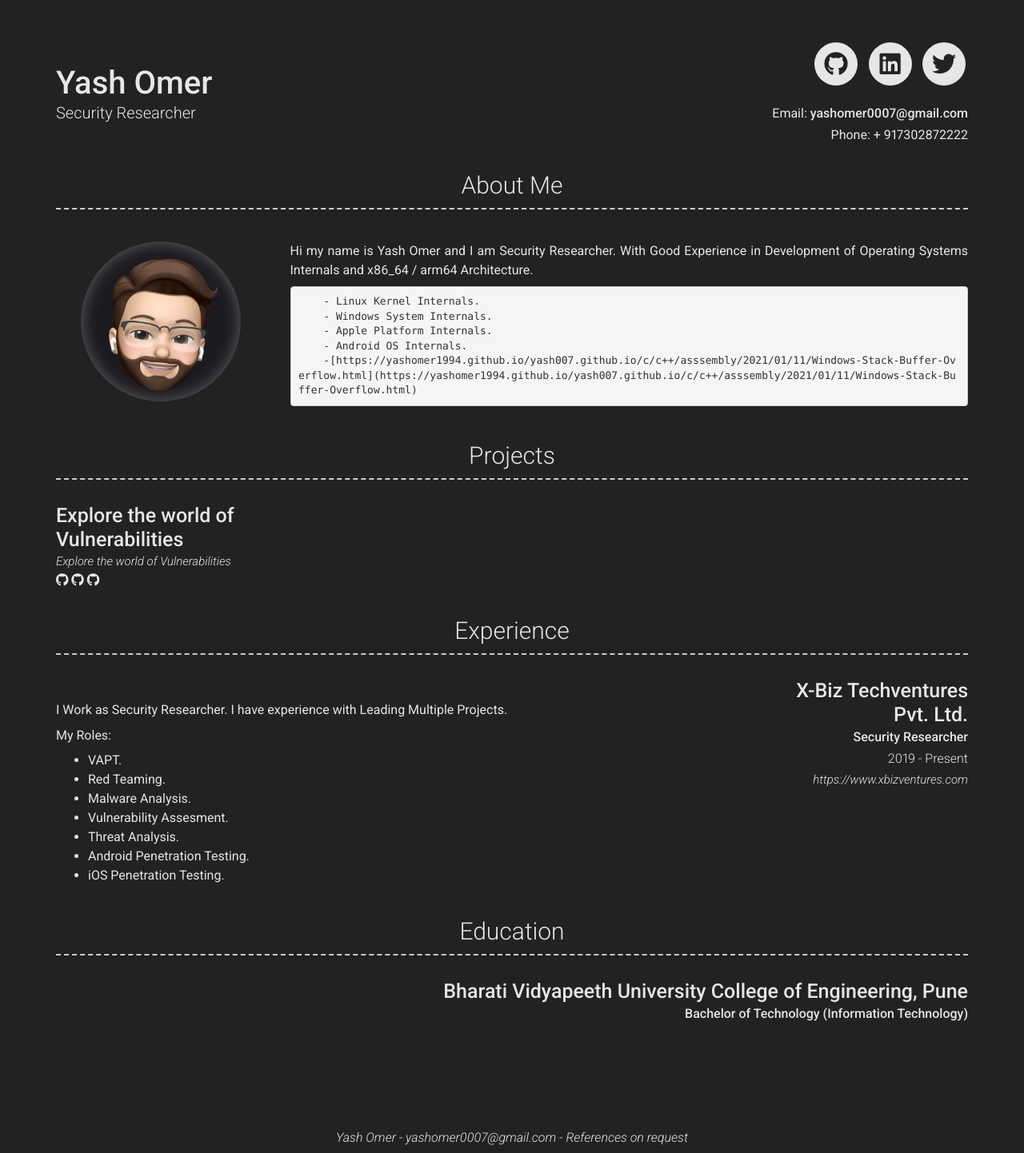
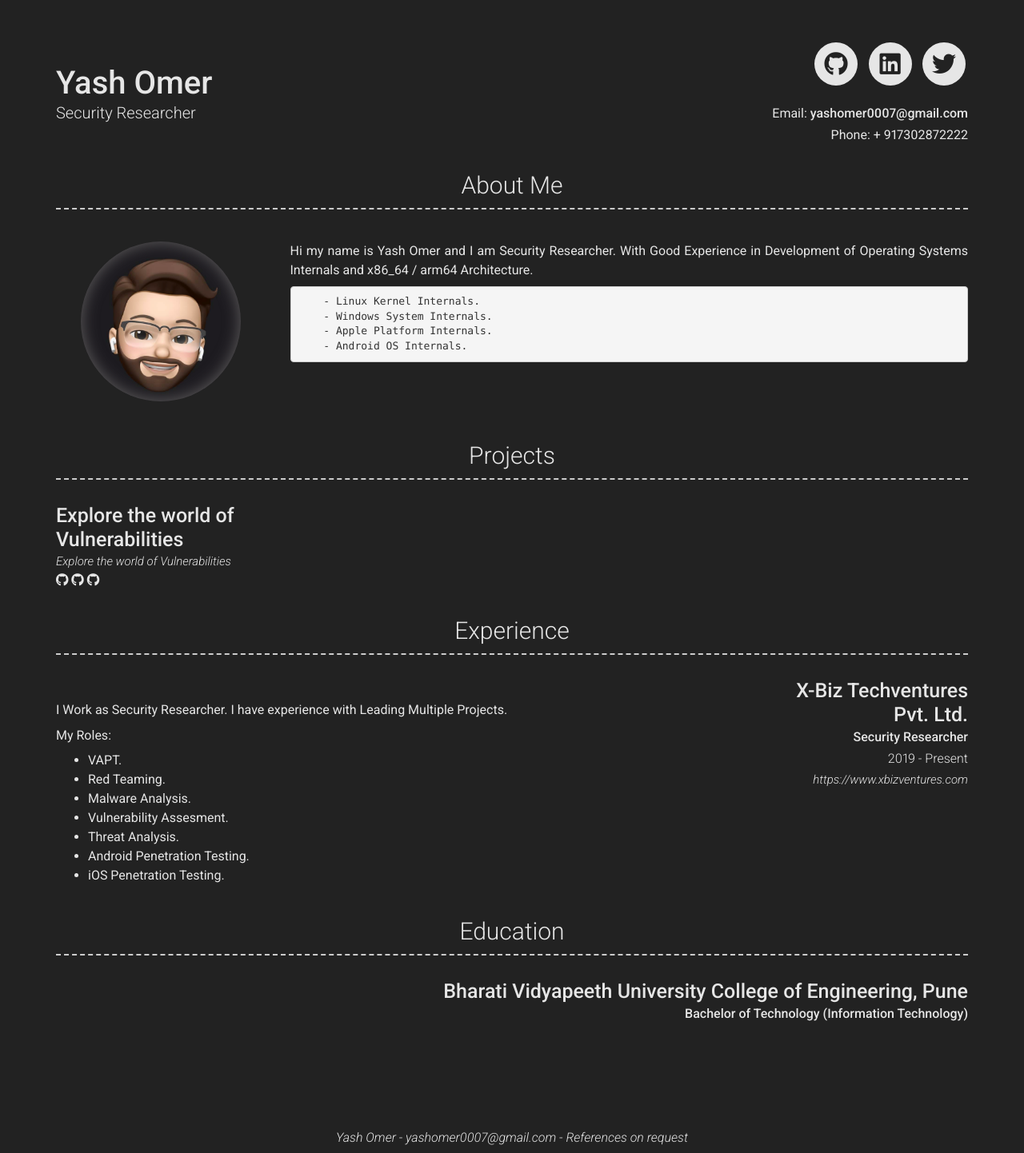
Before and after one commit to yashomer1994/Resume, a Jekyll site: the page built from index.md, in a window 1280 px wide. Shown: the whole page at 80% size. Built offline with Jekyll 4.4.1, drawn with Linux system fonts in a browser that asks for light colours; nearby versions of some CDN libraries; some of the changed lines change nothing that is shown.

Commit message:
Update _config.yml

```diff
--- a/_config.yml
+++ b/_config.yml
@@ -58,7 +58,6 @@ about_content: | # this will include new lines to allow paragraphs
           - Windows System Internals.
           - Apple Platform Internals.
           - Android OS Internals.
-          -[https://yashomer1994.github.io/yash007.github.io/c/c++/asssembly/2021/01/11/Windows-Stack-Buffer-Overflow.html](https://yashomer1994.github.io/yash007.github.io/c/c++/asssembly/2021/01/11/Windows-Stack-Buffer-Overflow.html)
 
 content:
   - title: Projects # Title for the section
```
